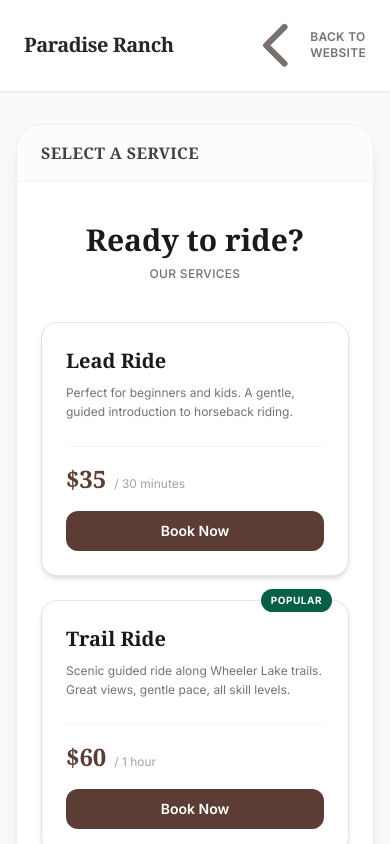
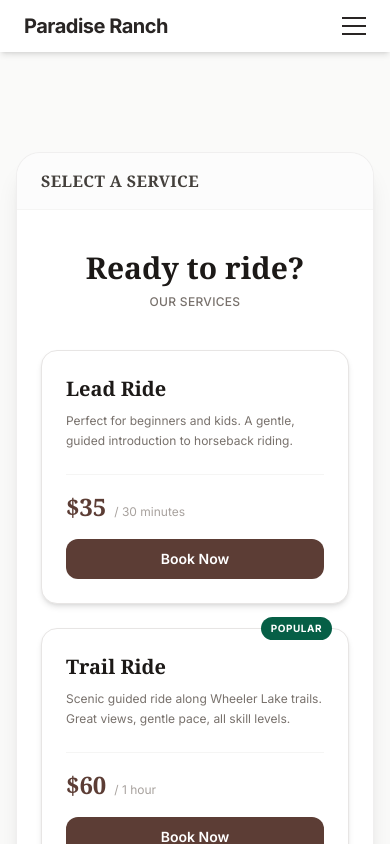
Before and after one commit to Pathik2011/paradise-ranch, a Next.js app: page /book in a window 390 px wide. Shown: the top 844 px of the page. Built offline with nearby package versions, Linux system fonts and the light colour scheme.

Commit message:
Add Navbar and Footer to the dedicated booking page

```diff
--- a/app/book/page.tsx
+++ b/app/book/page.tsx
@@ -3,6 +3,8 @@
 import { useState, useEffect, Suspense } from 'react'
 import { useSearchParams } from 'next/navigation'
 import Link from 'next/link'
+import Navbar from '../components/Navbar'
+import Footer from '../components/Footer'
 
 interface Service {
   title: string
@@ -734,23 +736,12 @@ function BookingWizard() {
 
 export default function BookPage() {
   return (
-    <main className="min-h-screen bg-[#fafaf9] flex flex-col">
-      {/* Header bar */}
-      <header className="bg-white border-b border-stone-200/80 py-4 px-6 sticky top-0 z-30 shadow-sm">
-        <div className="max-w-6xl mx-auto flex items-center justify-between">
-          <Link href="/" className="text-xl font-bold font-serif tracking-tight text-stone-850 hover:text-amber-700 transition">
-            Paradise Ranch
-          </Link>
-          <Link href="/" className="text-xs font-semibold tracking-wide uppercase text-stone-500 hover:text-stone-800 transition flex items-center gap-1.5">
-            <svg className="w-4.5 h-4.5" fill="none" stroke="currentColor" strokeWidth="2.5" viewBox="0 0 24 24">
-              <path strokeLinecap="round" strokeLinejoin="round" d="M15.75 19.5L8.25 12l7.5-7.5" />
-            </svg>
-            Back to Website
-          </Link>
-        </div>
-      </header>
+    <main className="min-h-screen bg-[#fafaf9] flex flex-col pt-24">
+      {/* Sticky Solid Navbar */}
+      <Navbar forceSolid={true} />
 
       {/* Booking component wrapped in Suspense for static exports */}
+      <div className="flex-1 flex flex-col justify-center py-6 md:py-10">
         <Suspense fallback={
           <div className="w-full max-w-4xl mx-auto py-12 px-4 flex-1 flex flex-col justify-center items-center text-stone-400">
             <div className="animate-spin rounded-full h-8 w-8 border-t-2 border-stone-500 mb-4" />
@@ -759,6 +750,10 @@ export default function BookPage() {
         }>
           <BookingWizard />
         </Suspense>
+      </div>
+
+      {/* Footer */}
+      <Footer />
     </main>
   )
 }
--- a/app/components/Navbar.tsx
+++ b/app/components/Navbar.tsx
@@ -3,9 +3,11 @@
 import { useState, useEffect } from 'react'
 import Link from 'next/link'
 
-export default function Navbar() {
+export default function Navbar({ forceSolid = false }: { forceSolid?: boolean }) {
     const [scrolled, setScrolled] = useState(false)
     const [mobileOpen, setMobileOpen] = useState(false)
+
+    const isSolid = forceSolid || scrolled;
 
     useEffect(() => {
         const handleScroll = () => setScrolled(window.scrollY > 50)
@@ -25,13 +27,13 @@ export default function Navbar() {
 
     return (
         <nav
-            className={`fixed top-0 left-0 right-0 z-50 transition-all duration-300 ${scrolled ? 'bg-white/95 backdrop-blur-md shadow-md py-3' : 'bg-transparent py-5'
+            className={`fixed top-0 left-0 right-0 z-50 transition-all duration-300 ${isSolid ? 'bg-white/95 backdrop-blur-md shadow-md py-3' : 'bg-transparent py-5'
                 }`}
         >
             <div className="max-w-6xl mx-auto px-6 flex items-center justify-between">
                 <a
                     href="#"
-                    className={`text-xl font-bold tracking-tight transition ${scrolled ? 'text-stone-800' : 'text-white'
+                    className={`text-xl font-bold tracking-tight transition ${isSolid ? 'text-stone-800' : 'text-white'
                         }`}
                 >
                     Paradise Ranch
@@ -43,7 +45,7 @@ export default function Navbar() {
                         <a
                             key={link.label}
                             href={link.href}
-                            className={`text-sm font-medium transition hover:text-amber-600 ${scrolled ? 'text-stone-600' : 'text-white/90'
+                            className={`text-sm font-medium transition hover:text-amber-600 ${isSolid ? 'text-stone-600' : 'text-white/90'
                                 }`}
                         >
                             {link.label}
@@ -63,10 +65,10 @@ export default function Navbar() {
                     onClick={() => setMobileOpen(!mobileOpen)}
                     aria-label="Toggle menu"
                 >
-                    <div className={`space-y-1.5 ${scrolled ? 'text-stone-800' : 'text-white'}`}>
-                        <span className={`block w-6 h-0.5 transition ${scrolled ? 'bg-stone-800' : 'bg-white'}`} />
-                        <span className={`block w-6 h-0.5 transition ${scrolled ? 'bg-stone-800' : 'bg-white'}`} />
-                        <span className={`block w-6 h-0.5 transition ${scrolled ? 'bg-stone-800' : 'bg-white'}`} />
+                    <div className={`space-y-1.5 ${isSolid ? 'text-stone-800' : 'text-white'}`}>
+                        <span className={`block w-6 h-0.5 transition ${isSolid ? 'bg-stone-800' : 'bg-white'}`} />
+                        <span className={`block w-6 h-0.5 transition ${isSolid ? 'bg-stone-800' : 'bg-white'}`} />
+                        <span className={`block w-6 h-0.5 transition ${isSolid ? 'bg-stone-800' : 'bg-white'}`} />
                     </div>
                 </button>
             </div>
```
Lines whose indentation alone changed are shown as unchanged.
